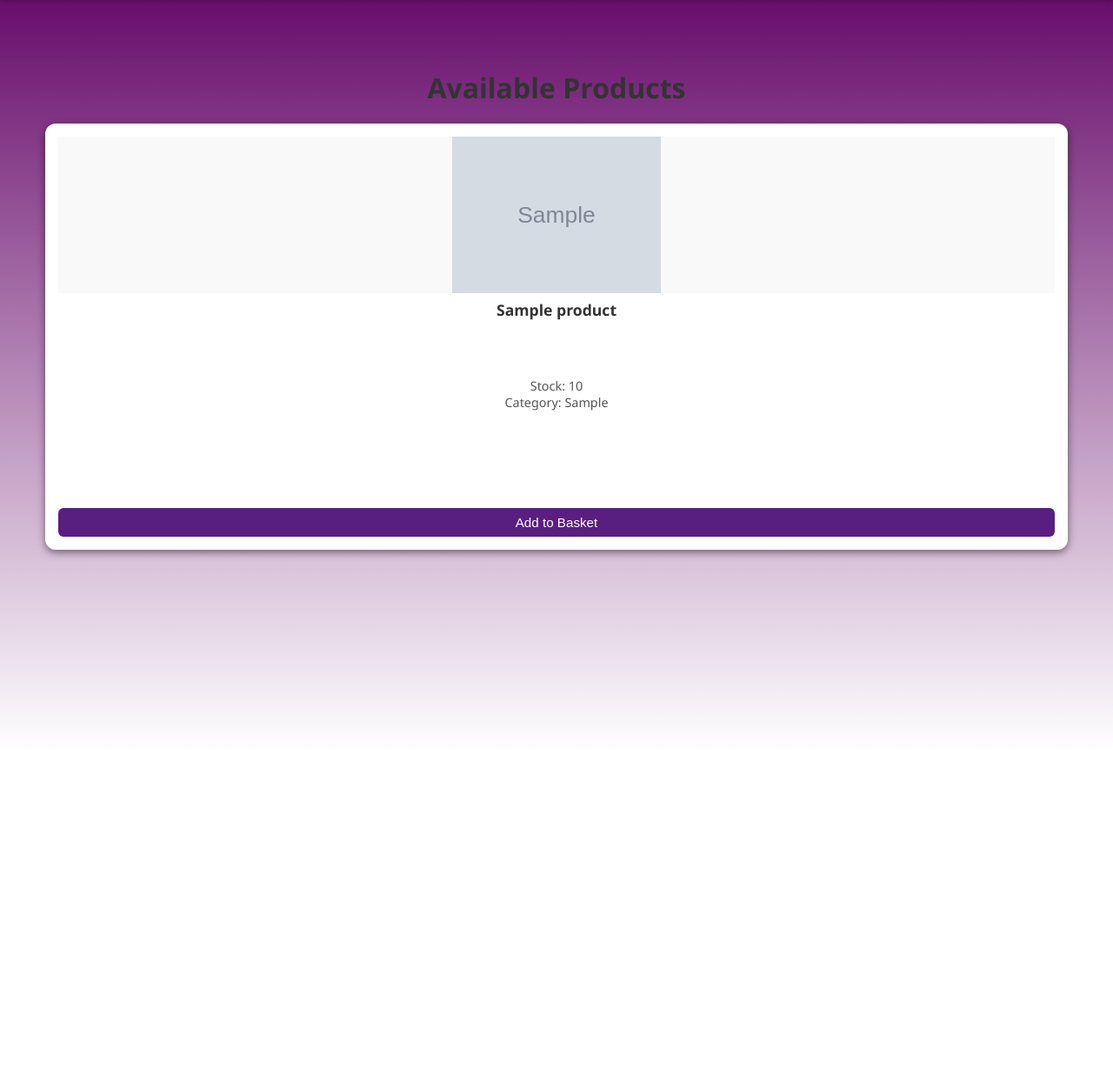
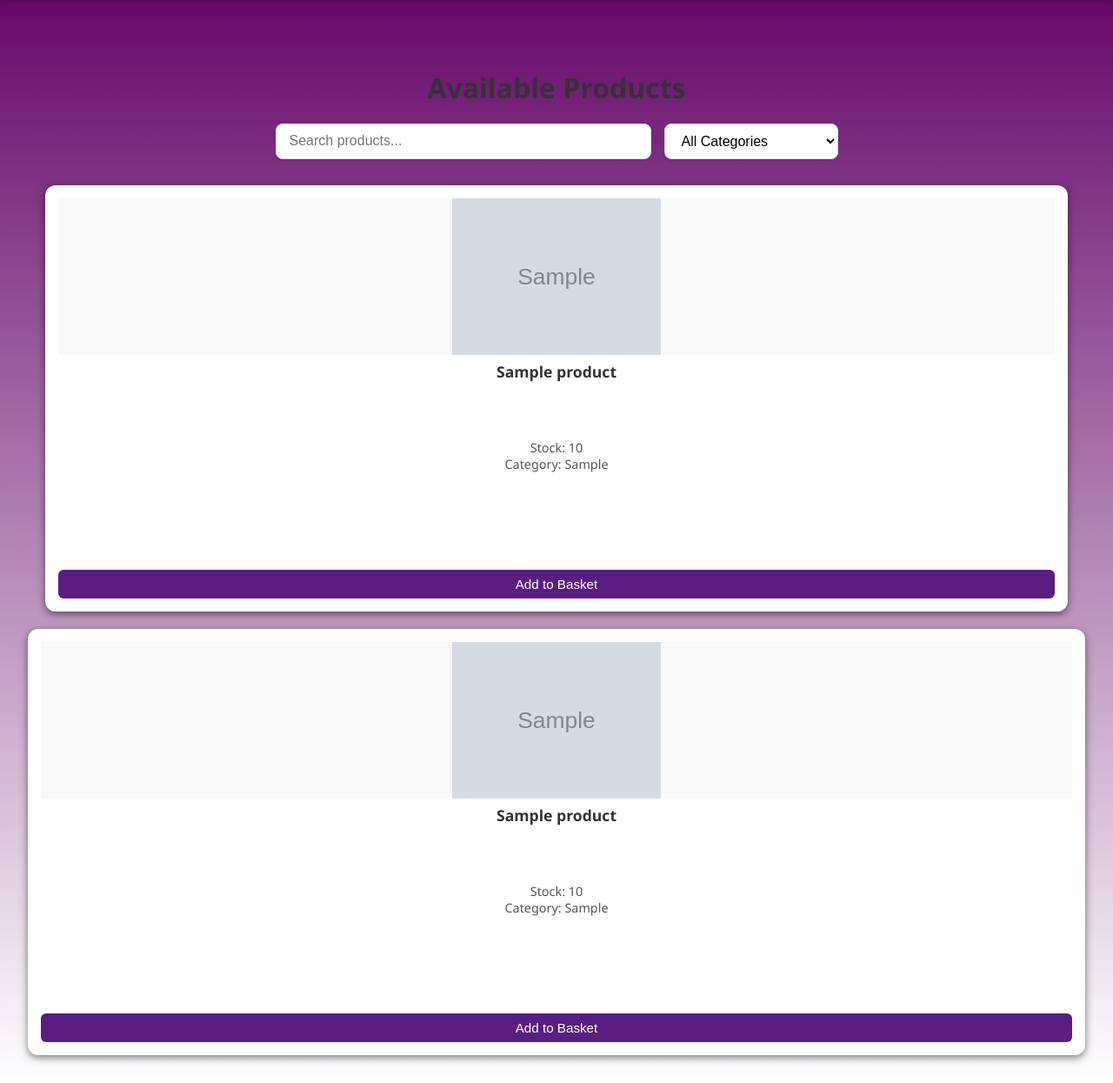
Before and after one commit to Zaid748-collab/Team-31, a Django app: page /products/ in a window 1280 px wide. Shown: the part 50-1295 px from the top of the page at 87% size. Before the commit the page ends 871 px from the top, so only its background shows below. Run offline with Django 5.2, Linux system fonts and the light colour scheme; tables that the repository leaves empty hold one stand-in row (values such as "Sample post"); grey boxes marked "Sample" are stand-in pictures; parts of the project's set-up code (start-up, migrations or seed data) failed here and were passed over.

Commit message:
Added filter and search option to products page

```diff
--- a/Team31Project/Product_List/templates/Product_List/Product_List.html
+++ b/Team31Project/Product_List/templates/Product_List/Product_List.html
@@ -10,6 +10,89 @@
 {% block content %}
 <div class="product-page container">
   <h2 class="page-title">Available Products</h2>
+
+  <div class="filter-container">
+    <input type="text" id="searchInput" placeholder="Search products...">
+
+    <select id="categoryFilter">
+      <option value="all">All Categories</option>
+      <option value="GPU">GPU</option>
+      <option value="Motherboard">Motherboard</option>
+      <option value="CPU">CPU</option>
+      <option value="Storage">Storage</option>
+      <option value="RAM">RAM</option>
+    </select>
+  </div>
+
+  <div class="product-grid" id="productGrid">
+    {% for product in products %}
+      <div class="product-card" data-name="{{ product.name|lower }}" data-category="{{ product.type }}">
+
+        <div class="product-image">
+          {% if product.image_url %}
+            <img src="{{ product.image_url }}" alt="{{ product.name }}">
+          {% else %}
+            <div class="placeholder-image">No Image</div>
+          {% endif %}
+        </div>
+
+        <h3 class="product-name">{{ product.name }}</h3>
+
+        <div class="product-info">
+          <p class="product-meta">
+            Stock: {{ product.quantity_in_stock }}<br>
+            Category: {{ product.type }}
+          </p>
+        </div>
+
+        <form method="POST" action="{% url 'add_to_basket' product.id %}" class="product-action">
+          {% csrf_token %}
+          <button type="submit" class="add-basket-btn">Add to Basket</button>
+        </form>
+      </div>
+    {% empty %}
+      <p class="no-products">No products available.</p>
+    {% endfor %}
+  </div>
+
+  <p id="noResultsMessage" style="display:none; text-align:center; margin-top:20px;">No matching products found.</p>
+
+</div>
+
+<script>
+  document.addEventListener('DOMContentLoaded', function() {
+    const searchInput = document.getElementById('searchInput');
+    const categoryFilter = document.getElementById('categoryFilter');
+    const cards = document.querySelectorAll('.product-card');
+    const noResultsMessage = document.getElementById('noResultsMessage');
+
+    function filterProducts() {
+      const query = searchInput.value.toLowerCase();
+      const selectedCategory = categoryFilter.value;
+      let visibleCount = 0;
+
+      cards.forEach(card => {
+        const name = card.getAttribute('data-name');
+        const category = card.getAttribute('data-category');
+
+        const matchesSearch = name.includes(query);
+        const matchesCategory = selectedCategory === 'all' || category === selectedCategory;
+
+        if (matchesSearch && matchesCategory) {
+          card.style.display = 'flex';
+          visibleCount++;
+        } else {
+          card.style.display = 'none';
+        }
+      });
+
+      noResultsMessage.style.display = visibleCount === 0 ? 'block' : 'none';
+    }
+
+    searchInput.addEventListener('input', filterProducts);
+    categoryFilter.addEventListener('change', filterProducts);
+  });
+</script>
 
   <div class="product-grid">
     {% for product in products %}
@@ -41,4 +124,5 @@
     {% endfor %}
   </div>
 </div>
+
 {% endblock %}
--- a/Team31Project/static/css/Product_List.css
+++ b/Team31Project/static/css/Product_List.css
@@ -89,3 +89,40 @@
 .add-basket-btn:hover { background: #7428a8; }
 
 .no-products { text-align: center; font-size: 1.2rem; margin-top: 40px; }
+
+.filter-container {
+  display: flex;
+  justify-content: center;
+  gap: 15px;
+  margin-bottom: 30px;
+  flex-wrap: wrap;
+}
+
+.filter-container input,
+.filter-container select {
+  padding: 10px 15px;
+  border: 1px solid #ddd;
+  border-radius: 8px;
+  font-size: 1rem;
+  outline: none;
+  box-shadow: 0 2px 5px rgba(0,0,0,0.05);
+  transition: border-color 0.2s;
+}
+
+.filter-container input {
+  width: 100%;
+  max-width: 400px;
+}
+
+.filter-container select {
+  width: 100%;
+  max-width: 200px;
+  cursor: pointer;
+  background-color: #fff;
+}
+
+.filter-container input:focus,
+.filter-container select:focus {
+  border-color: #5a1e80;
+  box-shadow: 0 0 0 3px rgba(90, 30, 128, 0.1);
+}
--- a/Team31Project/static/css/base.css
+++ b/Team31Project/static/css/base.css
@@ -85,7 +85,7 @@ body {
   display: none;
   flex-direction: column;
   overflow-y: auto;
-  z-index: 1000;
+  z-index: 9999;
 }
 
 .basket-header {
```
Also changed, not shown: Team31Project/templates/base.html (+0 -8 lines).
